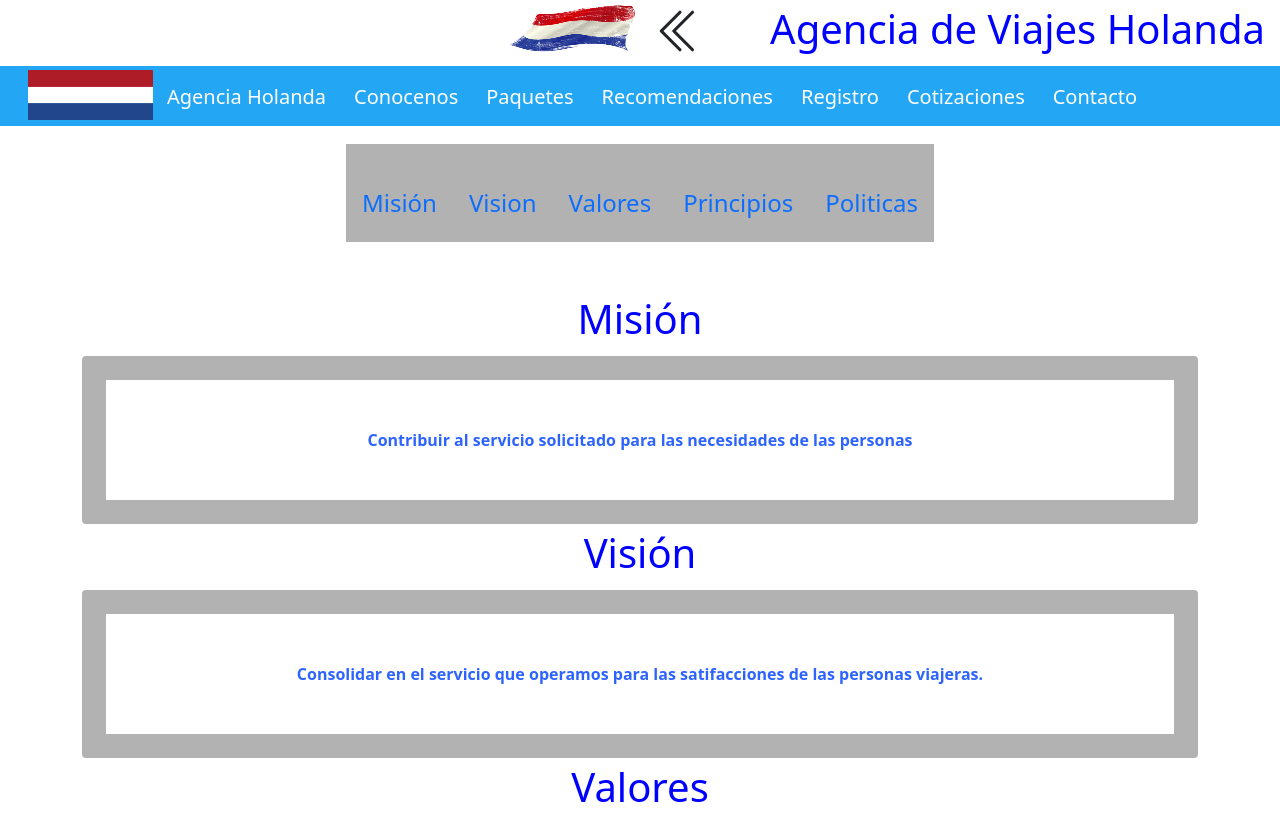
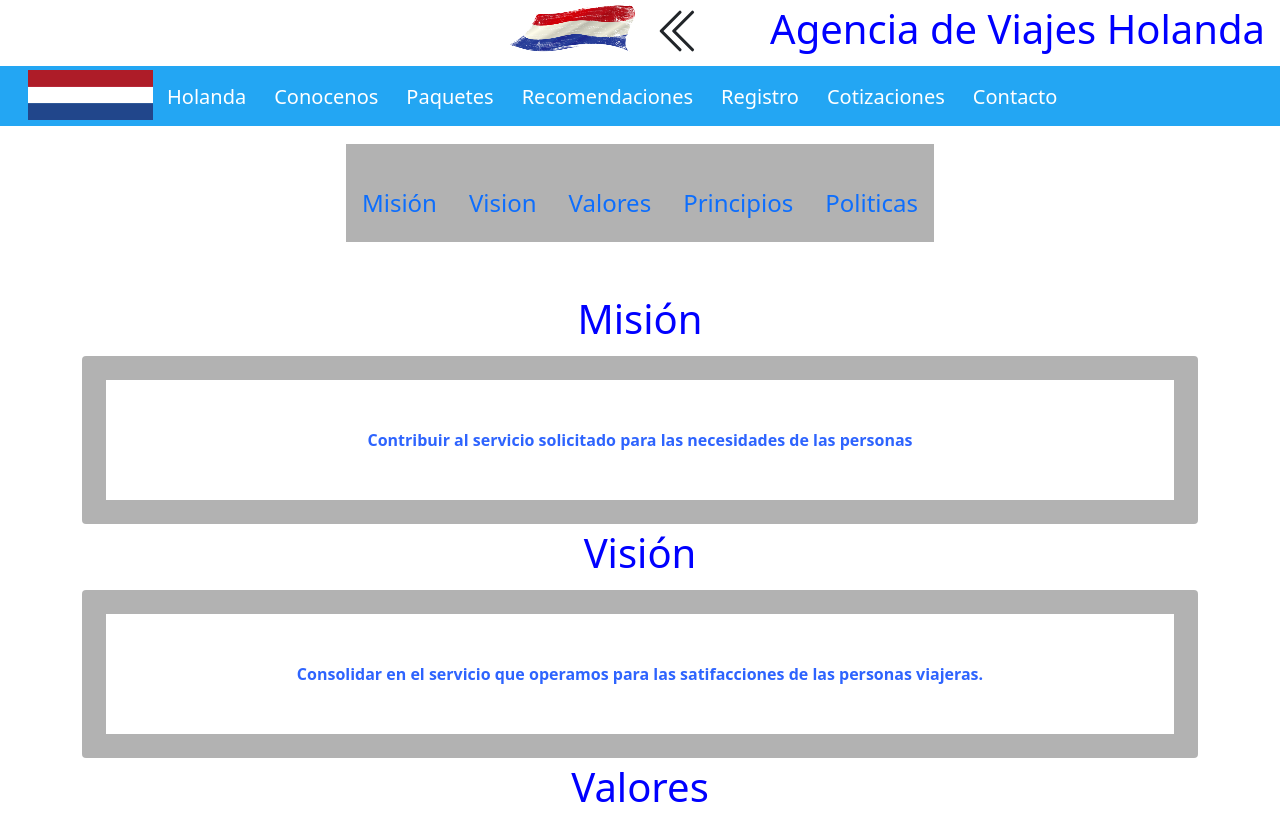
Before and after one commit to arletDm/Integradora_AW, a plain HTML site: page conocenos.html in a window 1280 px wide. Shown: the top 819 px of the page. Drawn offline with nearby package versions, Linux system fonts and the light colour scheme.

Commit message:
Se elimino una parte del titulo home

```diff
--- a/conocenos.html
+++ b/conocenos.html
@@ -21,7 +21,7 @@
 			</svg><img class="logo" src="img/galeria1/banner.png" style="margin-left:510px;"><h1 id="titular" style="float: right;" href="index.html">Agencia de Viajes Holanda</h1>
 			<ul>
 			<li><img class="logo" src="img/galeria1/logo.png" id="logo" href="index.html" /></li>
-			<li><a href="index.html" title="Home">Agencia Holanda</a></li>
+			<li><a href="index.html" title="Home">Holanda</a></li>
 			<li><a href="conocenos.html" title="Conocenos">Conocenos</a></li>
 			<li><a href="paquetes.html" title="Paquetes">Paquetes</a></li>
 			<li><a href="recomendaciones.html" title="Recomendaciones">Recomendaciones</a></li>
```
